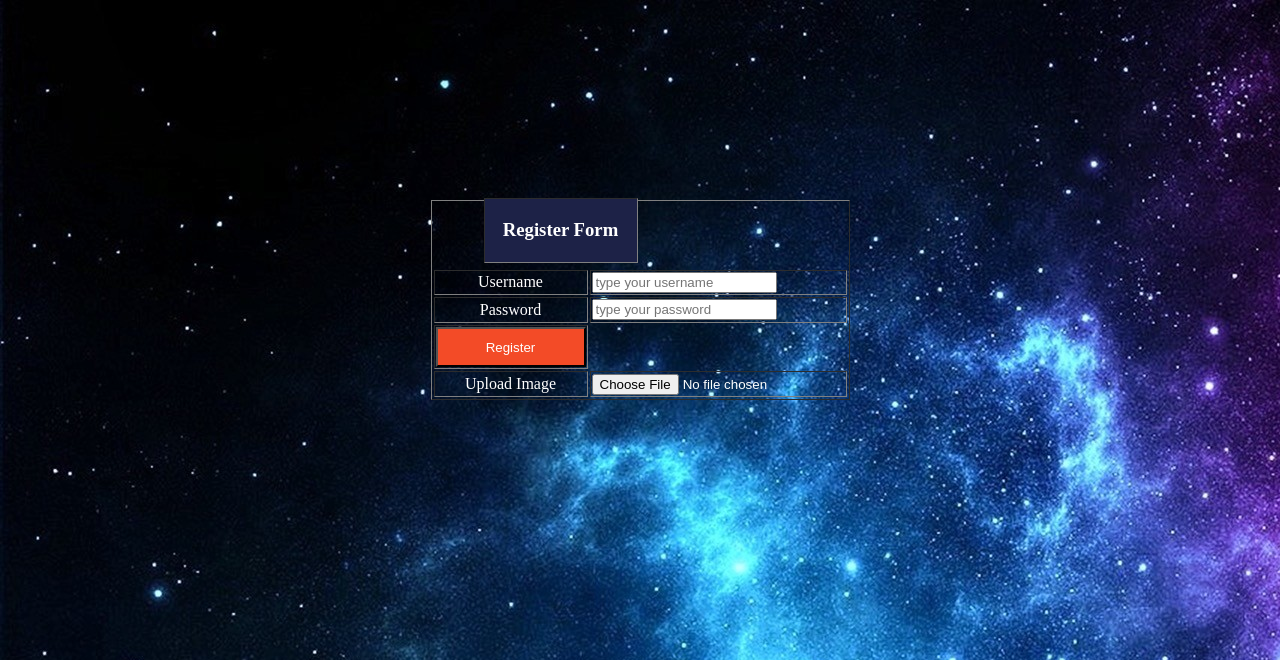
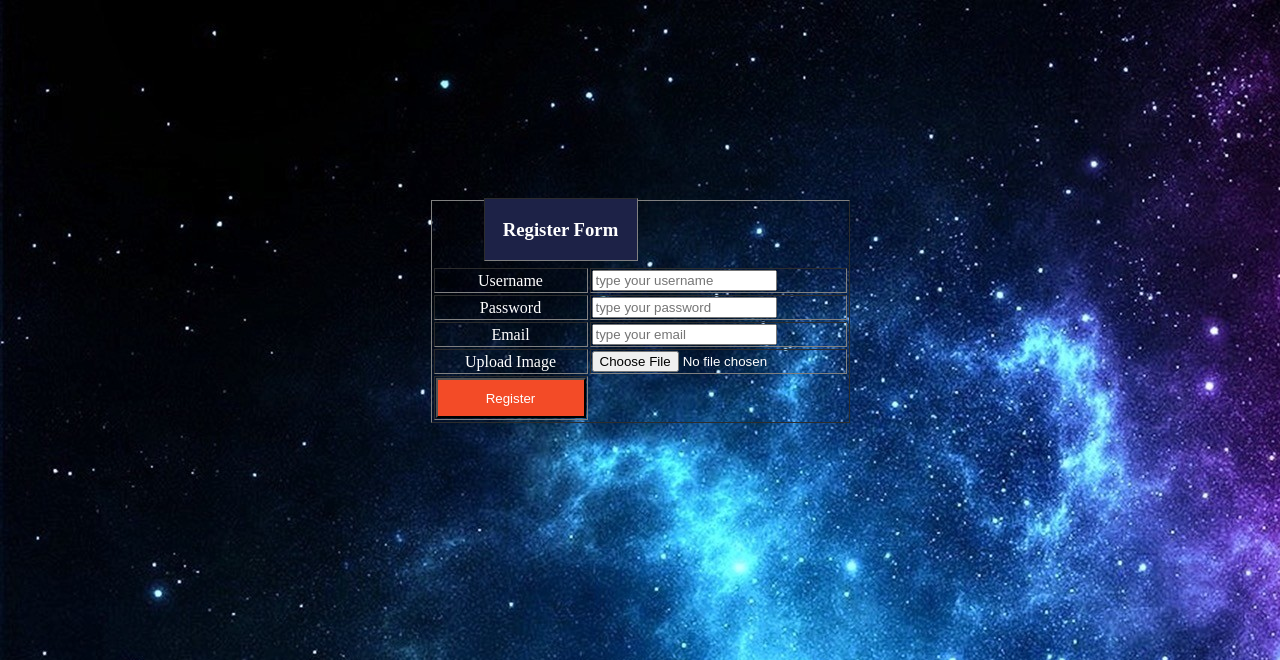
Before and after one commit to Abel-kabeya/RegisterAndLoginSystemPHP, a PHP site: page /register.php in a window 1280 px wide. Shown: the top 660 px of the page. Run offline with PHP 8.4, Linux system fonts and the light colour scheme.

Commit message:
image and required fields

```diff
--- a/register.php
+++ b/register.php
@@ -23,20 +23,17 @@ require "database/mysql.php";
 
                 <tr>
                     <td><center>Username</center></td>
-                    <td><input type="text" name="username" placeholder="type your username"></td>
+                    <td><input type="text" name="username" placeholder="type your username"required ></td>
                 </tr>
 
                 <tr>
                     <td><center>Password</center></td>
-                    <td><input type="password" name="password" placeholder="type your password"></td>
+                    <td><input type="password" name="password" placeholder="type your password" required></td>
                 </tr>
 
                 <tr>
-                    <td>
-                       <center>
-                           <input type="submit" name="Register" value="Register" style="background-color:#F34B27;color:white;width:150px;height:40px;position:relative:margin-top:5px;">
-                       </center>
-                    </td>
+                    <td><center>Email</center></td>
+                    <td><input type="email" name="email" placeholder="type your email" required ></td>
                 </tr>
 
                 <tr>
@@ -48,6 +45,13 @@ require "database/mysql.php";
                     </td>
                 </tr>
 
+                <tr>
+                    <td>
+                       <center>
+                           <input type="submit" name="Register" value="Register" style="background-color:#F34B27;color:white;width:150px;height:40px;position:relative:margin-top:5px;">
+                       </center>
+                    </td>
+                </tr>
 
             </table>
         </form>
```
Also changed, not shown: images/bondocks.jpg (added).
